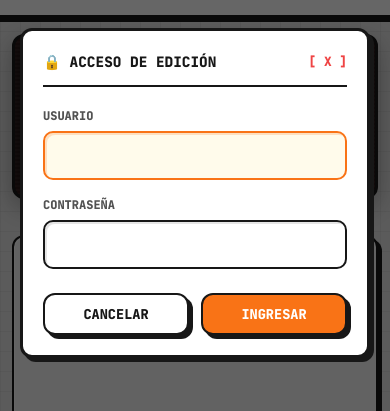
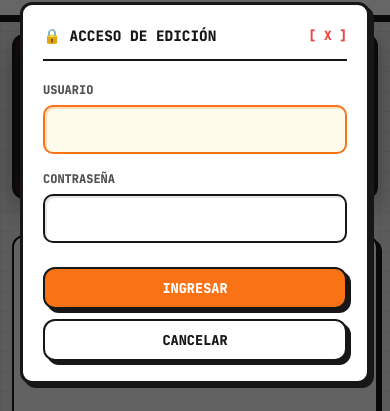
Before and after one commit to LautaroAruta/internohcd, a React (Vite) app: page / in a window 390 px wide. Both pictures are taken after a click on the button "LECTOR". Shown: the part 229-640 px from the top of the page. Built offline with nearby package versions, Linux system fonts and the light colour scheme; no server answers; the database is empty.

Commit message:
feat: implement responsive layouts and mobile styling classes for forms, actions, and card items across components

```diff
--- a/src/App.jsx
+++ b/src/App.jsx
@@ -335,7 +335,7 @@ export default function App() {
               <button onClick={() => { setMostrarLogin(false); setLoginError(''); }} style={{ background: 'none', border: 'none', cursor: 'pointer', fontFamily: 'var(--font-mono)', fontSize: '0.8rem', color: 'var(--accent-red)', fontWeight: '800' }}>[ X ]</button>
             </div>
 
-            <form onSubmit={handleLogin} style={{ display: 'flex', flexDirection: 'column', gap: '16px' }}>
+            <form onSubmit={handleLogin} className="form-grid" style={{ display: 'flex', flexDirection: 'column', gap: '16px' }}>
               <div>
                 <label style={{ display: 'block', fontFamily: 'var(--font-mono)', fontSize: '0.75rem', fontWeight: '800', color: 'var(--text-muted)', marginBottom: '6px' }}>USUARIO</label>
                 <input
@@ -365,7 +365,7 @@ export default function App() {
                 </div>
               )}
 
-              <div style={{ display: 'flex', justifyContent: 'flex-end', gap: '12px', marginTop: '8px' }}>
+              <div className="form-actions" style={{ display: 'flex', justifyContent: 'flex-end', gap: '12px', marginTop: '8px' }}>
                 <button type="button" className="btn-mechanical" onClick={() => { setMostrarLogin(false); setLoginError(''); }}>CANCELAR</button>
                 <button type="submit" className="btn-mechanical btn-orange" disabled={loginCargando}>
                   {loginCargando ? 'VERIFICANDO...' : 'INGRESAR'}
--- a/src/components/Agenda.jsx
+++ b/src/components/Agenda.jsx
@@ -263,7 +263,7 @@ export default function Agenda({ eventos: propsEventos, setEventos: propsSetEven
 
       {/* Formulario de Nuevo Evento (SIN EL CAMPO ALCANCE) */}
       {mostrarForm && (
-        <form onSubmit={agregarEvento} className="animate-fade-in" style={{ padding: '28px', background: 'var(--bg-card)', border: '2px solid var(--border-dark)', borderRadius: '16px', boxShadow: '4px 4px 0px var(--border-dark)', display: 'flex', flexDirection: 'column', gap: '20px' }}>
+        <form onSubmit={agregarEvento} className="form-grid animate-fade-in" style={{ padding: '28px', background: 'var(--bg-card)', border: '2px solid var(--border-dark)', borderRadius: '16px', boxShadow: '4px 4px 0px var(--border-dark)', display: 'flex', flexDirection: 'column', gap: '20px' }}>
           <h3 style={{ fontSize: '1.15rem', fontWeight: '800', color: 'var(--text-main)', margin: 0, textTransform: 'uppercase', fontFamily: 'var(--font-mono)' }}>&gt; NUEVO EVENTO EN CALENDARIO</h3>
 
           <div style={{ display: 'grid', gridTemplateColumns: 'repeat(auto-fit, minmax(200px, 1fr))', gap: '16px' }}>
@@ -340,7 +340,7 @@ export default function Agenda({ eventos: propsEventos, setEventos: propsSetEven
             </div>
           </div>
 
-          <div style={{ display: 'flex', justifyContent: 'flex-end', gap: '16px', marginTop: '8px' }}>
+          <div className="form-actions" style={{ display: 'flex', justifyContent: 'flex-end', gap: '16px', marginTop: '8px' }}>
             <button type="button" className="btn-mechanical" onClick={() => setMostrarForm(false)}>CANCELAR</button>
             <button type="submit" className="btn-mechanical btn-lime">GUARDAR EN SUPABASE</button>
           </div>
@@ -600,7 +600,7 @@ export default function Agenda({ eventos: propsEventos, setEventos: propsSetEven
                   <form
                     key={`edit-${evento.id}`}
                     onSubmit={guardarEdicion}
-                    className="animate-fade-in"
+                    className="form-grid animate-fade-in"
                     style={{
                       padding: '20px',
                       background: '#fff',
@@ -663,7 +663,7 @@ export default function Agenda({ eventos: propsEventos, setEventos: propsSetEven
                         placeholder="Participantes"
                       />
                     </div>
-                    <div style={{ display: 'flex', justifyContent: 'flex-end', gap: '12px' }}>
+                    <div className="form-actions" style={{ display: 'flex', justifyContent: 'flex-end', gap: '12px' }}>
                       <button type="button" className="btn-mechanical" onClick={() => setEventoEditando(null)}>
                         <X size={16} /> CANCELAR
                       </button>
--- a/src/components/FabricaProyectos.jsx
+++ b/src/components/FabricaProyectos.jsx
@@ -130,7 +130,7 @@ Artículo 3°: De forma.`;
       <div className="fabrica-grid" style={{ display: 'grid', gridTemplateColumns: 'repeat(auto-fit, minmax(320px, 1fr))', gap: '28px', flexGrow: 1 }}>
 
         {/* Columna Izquierda: Formulario de Entrada */}
-        <form onSubmit={generarProyecto} style={{ background: 'var(--bg-card)', padding: '28px', border: '2px solid var(--border-dark)', borderRadius: '16px', boxShadow: '4px 4px 0px var(--border-dark)', display: 'flex', flexDirection: 'column', gap: '20px' }}>
+        <form onSubmit={generarProyecto} className="form-grid" style={{ background: 'var(--bg-card)', padding: '28px', border: '2px solid var(--border-dark)', borderRadius: '16px', boxShadow: '4px 4px 0px var(--border-dark)', display: 'flex', flexDirection: 'column', gap: '20px' }}>
           <h3 style={{ fontSize: '1.15rem', fontWeight: '800', color: 'var(--text-main)', margin: 0, display: 'flex', alignItems: 'center', gap: '10px', textTransform: 'uppercase', fontFamily: 'var(--font-mono)' }}>
             <FileText size={20} color="var(--accent-purple)" /> Datos del Reclamo / Iniciativa
           </h3>
@@ -207,7 +207,7 @@ Artículo 3°: De forma.`;
             </h3>
 
             {resultadoIA && (
-              <div style={{ display: 'flex', gap: '12px' }}>
+              <div className="form-actions" style={{ display: 'flex', gap: '12px' }}>
                 <button
                   onClick={copiarAlPortapapeles}
                   className="btn-mechanical"
--- a/src/components/KanbanExpedientes.jsx
+++ b/src/components/KanbanExpedientes.jsx
@@ -228,7 +228,7 @@ export default function KanbanExpedientes({ expedientes, setExpedientes, esAdmin
 
       {/* Formulario Nuevo Expediente */}
       {mostrarForm && (
-        <form onSubmit={agregarExpediente} style={{ padding: '28px', background: 'var(--bg-card)', border: '2px solid var(--border-dark)', borderRadius: '16px', boxShadow: '4px 4px 0px var(--border-dark)', display: 'flex', flexDirection: 'column', gap: '20px' }}>
+        <form onSubmit={agregarExpediente} className="form-grid" style={{ padding: '28px', background: 'var(--bg-card)', border: '2px solid var(--border-dark)', borderRadius: '16px', boxShadow: '4px 4px 0px var(--border-dark)', display: 'flex', flexDirection: 'column', gap: '20px' }}>
           <h3 style={{ fontSize: '1.15rem', fontWeight: '800', color: 'var(--text-main)', margin: 0, textTransform: 'uppercase', fontFamily: 'var(--font-mono)' }}>&gt; INGRESO DE NUEVO EXPEDIENTE / BORRADOR</h3>
 
           <div style={{ display: 'grid', gridTemplateColumns: 'repeat(auto-fit, minmax(220px, 1fr))', gap: '16px' }}>
@@ -306,7 +306,7 @@ export default function KanbanExpedientes({ expedientes, setExpedientes, esAdmin
             )}
           </div>
 
-          <div style={{ display: 'flex', justifyContent: 'flex-end', gap: '16px', marginTop: '8px' }}>
+          <div className="form-actions" style={{ display: 'flex', justifyContent: 'flex-end', gap: '16px', marginTop: '8px' }}>
             <button type="button" className="btn-mechanical" onClick={() => setMostrarForm(false)} disabled={subiendoArchivo}>CANCELAR</button>
             <button type="submit" className="btn-mechanical btn-lime" disabled={subiendoArchivo}>
               {subiendoArchivo ? '⏳ SUBIENDO ARCHIVO...' : 'GUARDAR EN SUPABASE'}
@@ -370,6 +370,7 @@ export default function KanbanExpedientes({ expedientes, setExpedientes, esAdmin
                       <form
                         key={`edit-${exp.id}`}
                         onSubmit={guardarEdicionExp}
+                        className="form-grid"
                         style={{ padding: '12px 14px', background: 'var(--bg-card)', border: '2px solid var(--accent-cyan)', borderRadius: '10px', display: 'flex', flexDirection: 'column', gap: '10px', boxShadow: '2px 2px 0px var(--accent-cyan)' }}
                       >
                         <div style={{ fontFamily: 'var(--font-mono)', fontSize: '0.75rem', fontWeight: '800', color: 'var(--accent-cyan)' }}>
@@ -437,7 +438,7 @@ export default function KanbanExpedientes({ expedientes, setExpedientes, esAdmin
                             </span>
                           )}
                         </div>
-                        <div style={{ display: 'flex', justifyContent: 'flex-end', gap: '8px' }}>
+                        <div className="form-actions" style={{ display: 'flex', justifyContent: 'flex-end', gap: '8px' }}>
                           <button type="button" className="btn-mechanical" style={{ padding: '4px 8px', fontSize: '0.75rem' }} onClick={() => setExpedienteEditando(null)} disabled={subiendoArchivo}>
                             <X size={14} />
                           </button>
--- a/src/index.css
+++ b/src/index.css
@@ -321,6 +321,14 @@ body {
   border-color: var(--accent-orange);
   background: var(--bg-input-focus);
   box-shadow: inset 2px 2px 0px rgba(249,115,22,0.2);
+}
+
+/* Contenedor de botones de acción del formulario */
+.form-actions {
+  display: flex;
+  flex-direction: row;
+  justify-content: flex-end;
+  gap: 12px;
 }
 
 /* Etiquetas Mecánicas (Hardware Labels) */
@@ -825,6 +833,19 @@ body {
     width: 100% !important;
   }
 
+  /* Botones de acción de formularios */
+  .form-actions {
+    display: flex !important;
+    flex-direction: column-reverse !important;
+    align-items: stretch !important;
+    width: 100% !important;
+    gap: 10px !important;
+  }
+
+  .form-actions button, .form-actions a {
+    width: 100% !important;
+  }
+
   /* Optimizar papel oficial en móvil */
   #documento-papel-oficial {
     padding: 24px 16px !important;
```
Also changed, not shown: src/components/GestorTerritorial.jsx (+6 -6 lines), src/components/TableroZen.jsx (+8 -6 lines).
